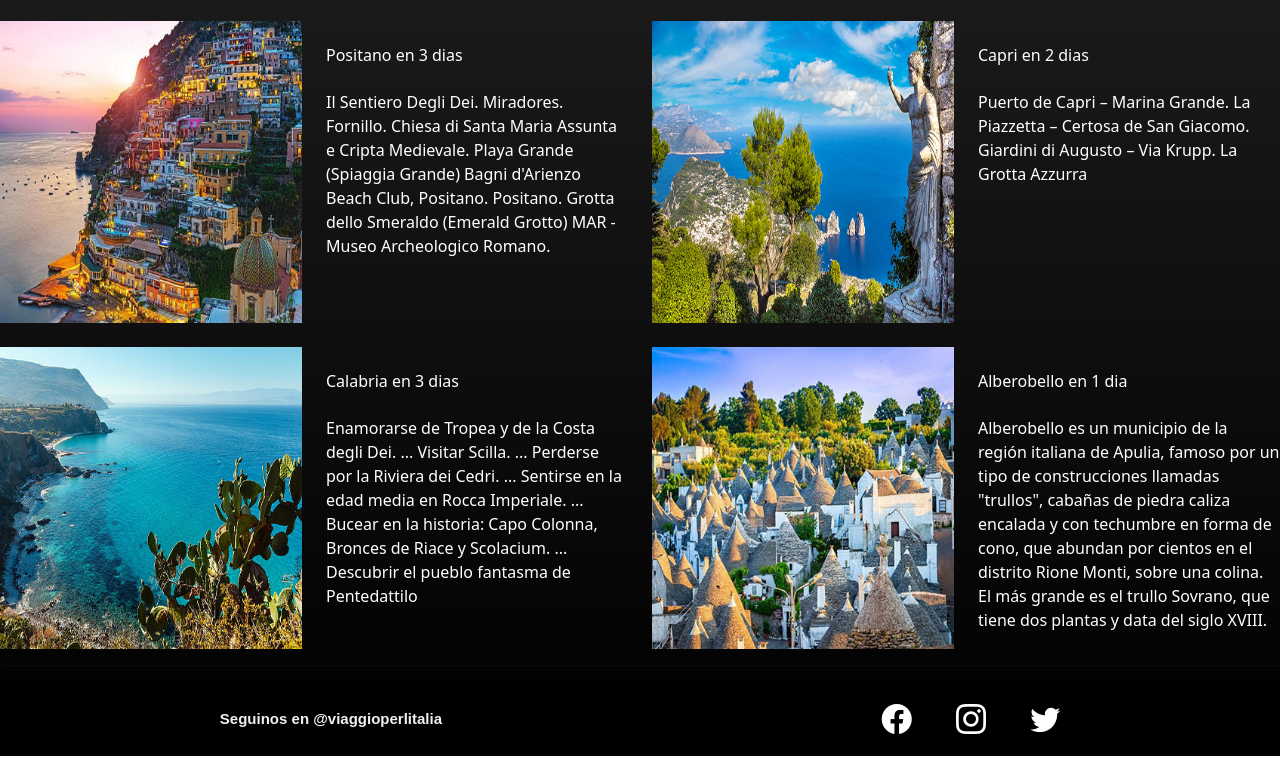
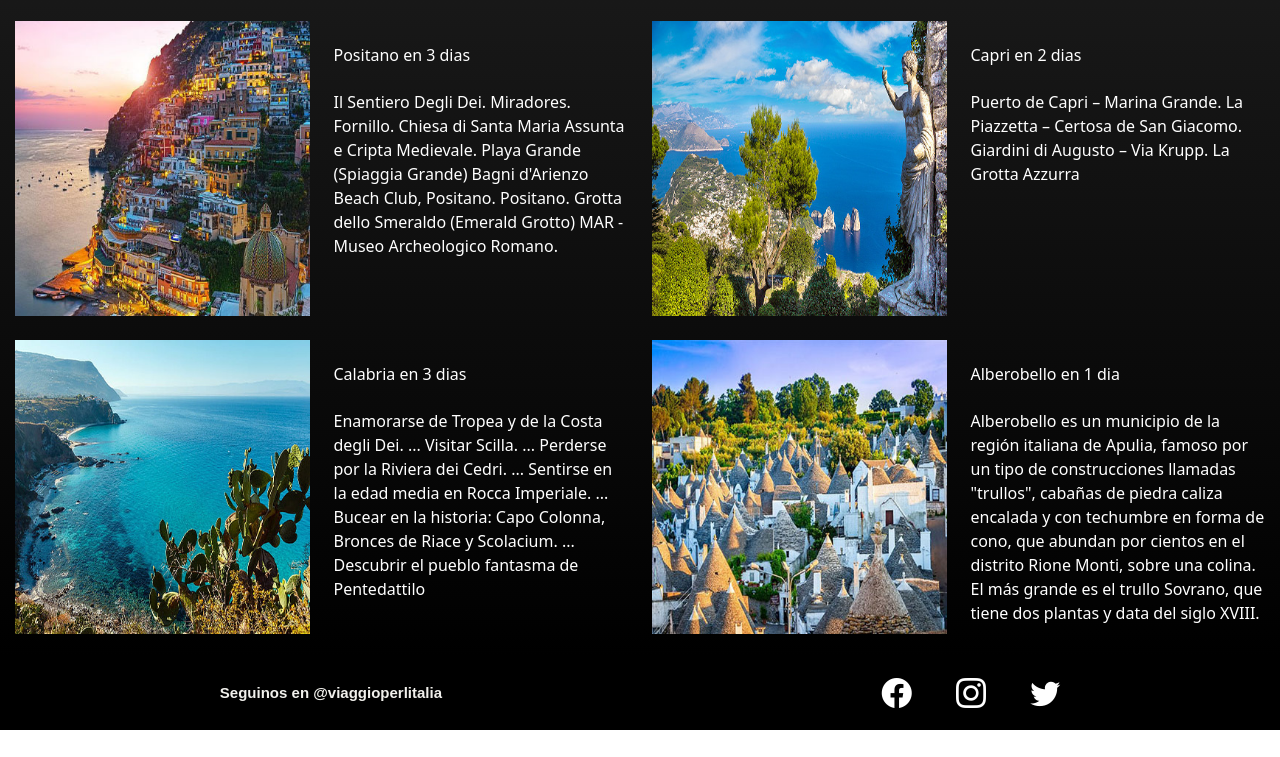
Before and after one commit to izavalamoreira/proyecto, a website: page Tours.html in a window 1280 px wide. Shown: the part 729-1486 px from the top of the page. After the commit the page ends 1460 px from the top, so only its background shows below. Drawn offline with nearby package versions, Linux system fonts and the light colour scheme; a web font is replaced by a local one.

Commit message:
decimo commit

```diff
--- a/Tours.html
+++ b/Tours.html
@@ -54,6 +54,7 @@
           </header>
         <!-- coloque el nav dentro del header para poder transportarlo en las distintas paginas html-->
         <main class="galeriaFotografica">
+            <div class="conteiner-fluid">
             <div class="row">
                 <div class="galeriaFotografica_fotografia col-sm-6 col-md-3">
                     <div id="fotos" class="paraTransicion galeriaFotografica_fotografia-efecto ">
@@ -188,9 +189,9 @@
                 </div>
             </div>
         </main>
-        <hr>
+    </div>
 
-
+    </div>
   <!-- Aca comienza el Footer-->
   <footer class="footer">
     <h6 class="footer__redes-texto">Seguinos en @viaggioperlitalia</h6>
@@ -200,7 +201,7 @@
       <i class="bi bi-twitter"></i>
     </div>
   </footer>
-    </div>
+
 
 
 
--- a/scss/estilo.scss
+++ b/scss/estilo.scss
@@ -58,12 +58,11 @@ $tipografiaFooter: Arial, Helvetica, sans-serif;
 .footer {
   background-color: black;
   min-height: 75px;
-
   display: flex;
   justify-content: space-around;
   align-items: center;
   border-bottom: 1px solid #ffff;
-  box-shadow: 5px 0 10px black;
+
 
   .footer__texto {
     color: #ffffff;
@@ -110,6 +109,7 @@ $tipografiaFooter: Arial, Helvetica, sans-serif;
 .mainIndex {
   background-color: black;
 }
+
 
 // quinto BEM agregado
 .recuadro {
@@ -194,7 +194,7 @@ $tipografiaFooter: Arial, Helvetica, sans-serif;
 /*pagina ciudadania*/
 .conteiner-fluid{
   padding: 15px;
-  margin-top: 35px;
+
 }
 
 .imagenCiudadania {
```
Also changed, not shown: css/estilo.css. Lines whose indentation alone changed are shown as unchanged.
